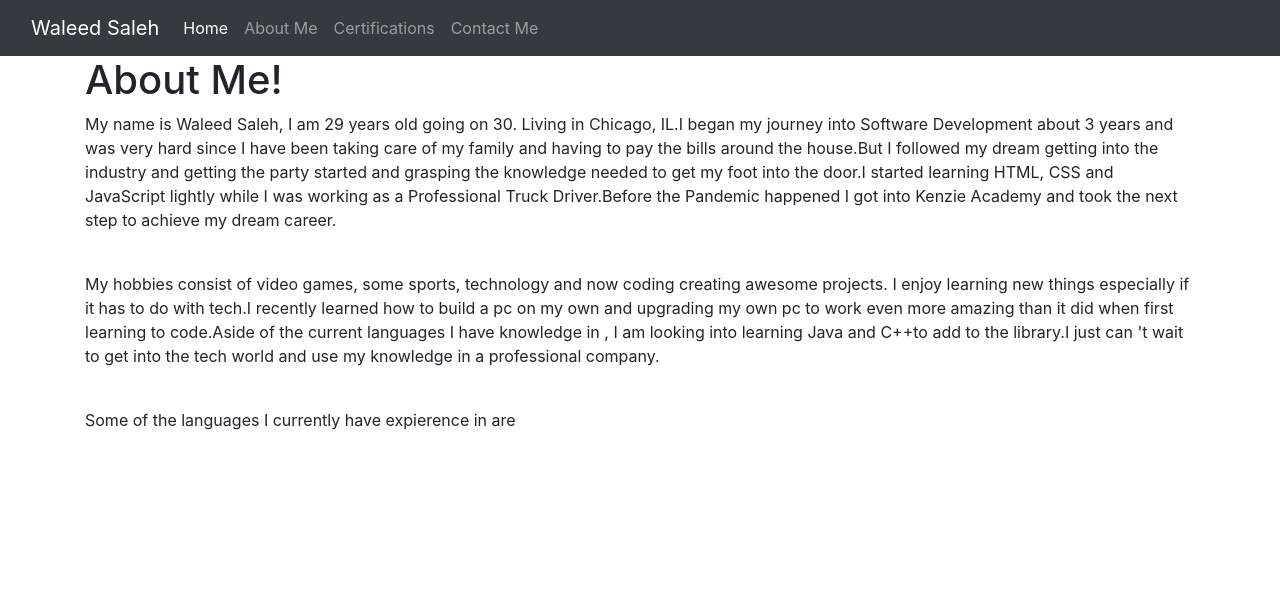
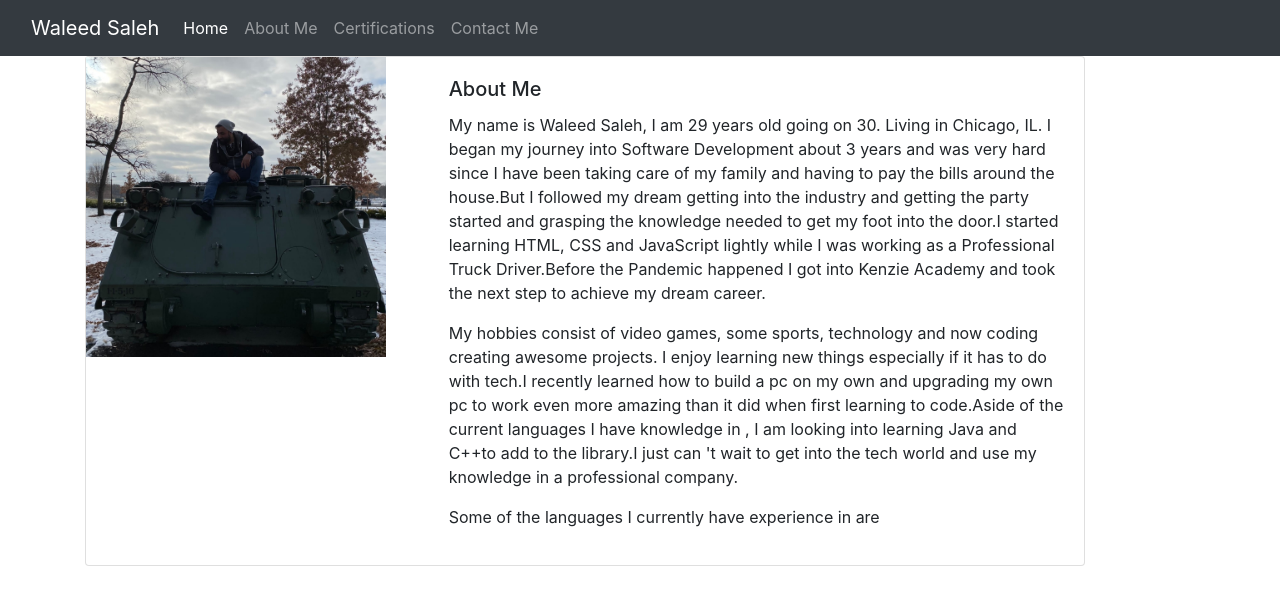
Before and after one commit to waleedo91/portfolio, a React (Create React App) app: page /about in a window 1280 px wide. Shown: the top 604 px of the page. Built offline with nearby package versions, Linux system fonts and the light colour scheme.

Commit message:
added card layout to about me page next will be adding the contact information

```diff
--- a/src/components/About.js
+++ b/src/components/About.js
@@ -1,36 +1,48 @@
 import React from 'react';
 import Typical from 'react-typical';
+import myself from '../images/myself.jpg';
+import './pages.css';
 
 export const About = () => {
 	return (
-		<div>
-			<h1> About Me! </h1>
-			<div className='about'>
-				<p>
-					My name is Waleed Saleh, I am 29 years old going on 30. Living in
-					Chicago, IL.I began my journey into Software Development about 3 years
-					and was very hard since I have been taking care of my family and
-					having to pay the bills around the house.But I followed my dream
-					getting into the industry and getting the party started and grasping
-					the knowledge needed to get my foot into the door.I started learning
-					HTML, CSS and JavaScript lightly while I was working as a Professional
-					Truck Driver.Before the Pandemic happened I got into Kenzie Academy
+		<>
+			<div className='card mb-3 full-card'>
+				<div className='row g-0'>
+					<div className='col-md-4'>
+						<img
+							style={{ maxWidth: '300px', maxHeight: '500px' }}
+							src={myself}
+							alt='creator'
+						/>
+					</div>
+					<div className='col-md-8'>
+						<div className='card-body'>
+							<h5 className='card-title'>About Me</h5>
+							<p className='card-text'>
+								My name is Waleed Saleh, I am 29 years old going on 30. Living
+								in Chicago, IL. I began my journey into Software Development
+								about 3 years and was very hard since I have been taking care of
+								my family and having to pay the bills around the house.But I
+								followed my dream getting into the industry and getting the
+								party started and grasping the knowledge needed to get my foot
+								into the door.I started learning HTML, CSS and JavaScript
+								lightly while I was working as a Professional Truck
+								Driver.Before the Pandemic happened I got into Kenzie Academy
 								and took the next step to achieve my dream career.
 							</p>
-				<br />
+							<p className='card-text'>
+								My hobbies consist of video games, some sports, technology and
+								now coding creating awesome projects. I enjoy learning new
+								things especially if it has to do with tech.I recently learned
+								how to build a pc on my own and upgrading my own pc to work even
+								more amazing than it did when first learning to code.Aside of
+								the current languages I have knowledge in , I am looking into
+								learning Java and C++to add to the library.I just can 't wait to
+								get into the tech world and use my knowledge in a professional
+								company.
+							</p>
 							<p>
-					My hobbies consist of video games, some sports, technology and now
-					coding creating awesome projects. I enjoy learning new things
-					especially if it has to do with tech.I recently learned how to build a
-					pc on my own and upgrading my own pc to work even more amazing than it
-					did when first learning to code.Aside of the current languages I have
-					knowledge in , I am looking into learning Java and C++to add to the
-					library.I just can 't wait to get into the tech world and use my
-					knowledge in a professional company.
-				</p>
-				<br />
-				<p>
-					Some of the languages I currently have expierence in are
+								Some of the languages I currently have experience in are
 								<Typical
 									loop={Infinity}
 									wrapper='b'
@@ -80,5 +92,23 @@ export const About = () => {
 							</p>
 						</div>
 					</div>
+				</div>
+			</div>
+		</>
 	);
 };
+
+/* <div className='card mb-3' style={{ maxWidth: '540px' }}>
+				<div className='row g-0'>
+					<img
+						style={{ width: '500px', height: '500px' }}
+						src={myself}
+						alt='creator of site'
+					/>
+					<div className='col-md-8'>
+						<div class='card-body'>
+							<
+						</div>
+					</div>
+				</div>
+			</div> */
--- /dev/null
+++ b/src/components/pages.css
@@ -0,0 +1,4 @@
+.full-card {
+	max-width: 1000px;
+	max-height: 1000px;
+}
```
Also changed, not shown: src/images/myself.jpg (added). Lines whose indentation alone changed are shown as unchanged.
